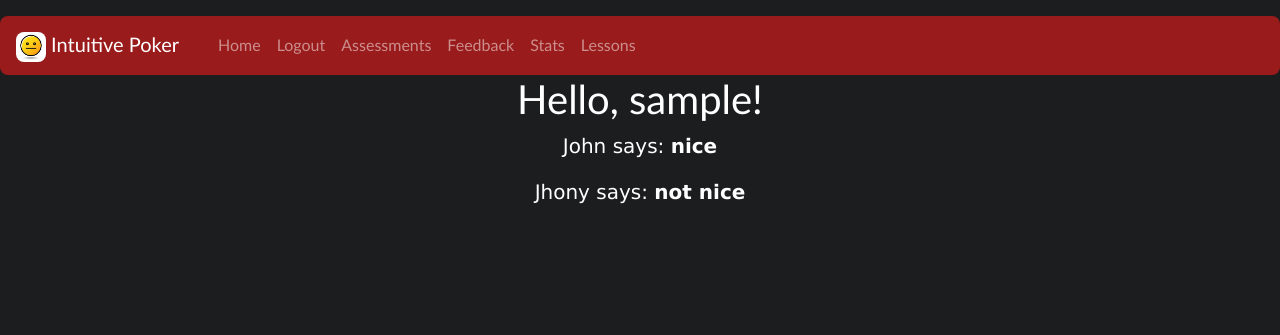
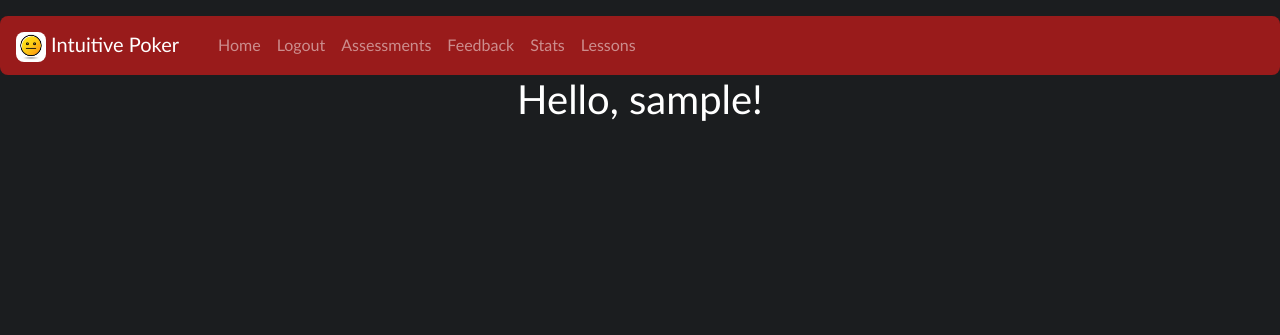
Before and after one commit to JakeL1001/pokertutorial, a Flask app: page / in a window 1280 px wide. Shown: the top 335 px of the page. Run offline with Flask 2, Linux system fonts and the light colour scheme; the visitor is signed in with stand-in values (Sample User, id 1); data comes from the database, SQL or seed files in the repository; both versions use the stored data as it was after the commit; some libraries are stand-ins or nearby versions.

Commit message:
more HTML fix

```diff
--- a/pokerapp/routes.py
+++ b/pokerapp/routes.py
@@ -9,18 +9,7 @@ from werkzeug.urls import url_parse
 @pokerpack.route("/index")
 @login_required
 def index():
-
-    posts = [
-        {
-            "author": {"username":"John"},
-            "body": "nice"
-        },
-        {
-            "author": {"username": "Jhony"},
-            "body": "not nice"
-        }
-    ]
-    return render_template("index.html", title="Home", posts=posts)
+    return render_template("index.html", title="Home")
 
 @pokerpack.route("/login", methods=["GET", "POST"])
 def login():
--- a/pokerapp/templates/base.html
+++ b/pokerapp/templates/base.html
@@ -2,7 +2,7 @@
 <html lang="en">
 
 <head>
-    <title>Intuitive Poker</title>
+    <title>{% block title %}{% endblock %} - Intuitive Poker</title>
     <meta charset="utf-8">
     <meta name="viewport" content="width=device-width, initial-scale=1">
     <link rel="stylesheet" href="https://maxcdn.bootstrapcdn.com/bootstrap/4.0.0/css/bootstrap.min.css" integrity="sha384-Gn5384xqQ1aoWXA+058RXPxPg6fy4IWvTNh0E263XmFcJlSAwiGgFAW/dAiS6JXm" crossorigin="anonymous">
--- a/pokerapp/templates/index.html
+++ b/pokerapp/templates/index.html
@@ -1,7 +1,3 @@
 {% extends "base.html" %} {%block content %}
 <h1>Hello, {{ current_user.username }}!</h1>
-{% for post in posts %}
-<div>
-    <p>{{post.author.username}} says: <b>{{ post.body }}</b></p>
-</div>
-{% endfor %} {% endblock %}
+{% endblock %}
--- a/pokerapp/templates/login.html
+++ b/pokerapp/templates/login.html
@@ -1,5 +1,5 @@
 {% extends "base.html" %} {% block content %} {% block style %}
-<link rel="stylesheet" type="text/css" href="{{ url_for('static',filename='styles/login.css') }}"> {% endblock %}
+<link rel="stylesheet" type="text/css" href="{{ url_for('static',filename='styles/login.css') }}"> {% endblock %} {% block title %}Login{% endblock %}
 
 <body>
     <div class="container">
--- a/pokerapp/templates/register.html
+++ b/pokerapp/templates/register.html
@@ -1,8 +1,8 @@
 {% extends "base.html" %} {% block content %} {% block style %}
-<link rel="stylesheet" type="text/css" href="{{ url_for('static',filename='styles/login.css') }}"> {% endblock %}
+<link rel="stylesheet" type="text/css" href="{{ url_for('static',filename='styles/login.css') }}"> {% endblock %} {% block title %}Register{% endblock %}
 
 <body>
-    <div class="container" style="height: 525px;">
+    <div class="container" style="height: 505px;">
         <h2>Register</h2>
         <form action="" method="post">
             {{ form.hidden_tag() }}
```
Also changed, not shown: pokerdb.db.
